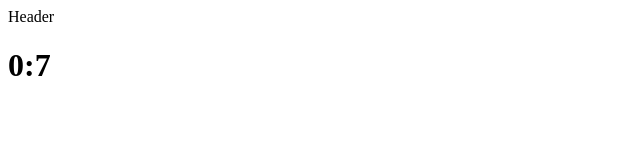
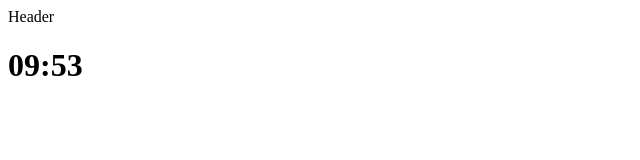
Before and after one commit to Alex-gb249/pomodoro-clock, a React (Vite) app: page / in a window 1280 px wide. Shown: the top 160 px of the page, without its empty margins (0-640 px from the left). Built offline with nearby package versions, Linux system fonts and the light colour scheme.

Commit message:
Solve time displayed format, by the way performance

```diff
--- a/src/components/Clock.tsx
+++ b/src/components/Clock.tsx
@@ -1,20 +1,19 @@
 import { useEffect, useState } from "react"
 
+var seconds:number = 10 * 60
 export function Clock() {
+    const [time, setTime] = useState<string>("10:00")
 
-    const [seconds, setSeconds] = useState<number>(0)
-    const [minutes, setMinutes] = useState<number>(0)
-
-    const plusMinute = () => {
-        setSeconds(0)
-        setMinutes((minutes) => minutes + 1)
+    const updateTime = () => {
+        seconds = seconds - 1
+        const date = new Date(0)
+        date.setSeconds(seconds)
+        setTime(date.toTimeString().slice(3, 8))
     }
 
     useEffect(() => {
         const interval = setInterval(() => {
-            seconds == 59
-            ? plusMinute() :
-            setSeconds((seconds) => seconds + 1)
+            updateTime()
         }, 1000)
 
         return () => clearInterval(interval)
@@ -22,7 +21,7 @@ export function Clock() {
 
     return (
         <h1>
-            {minutes}:{seconds}
+            {time}
         </h1>
     )
 }
```
